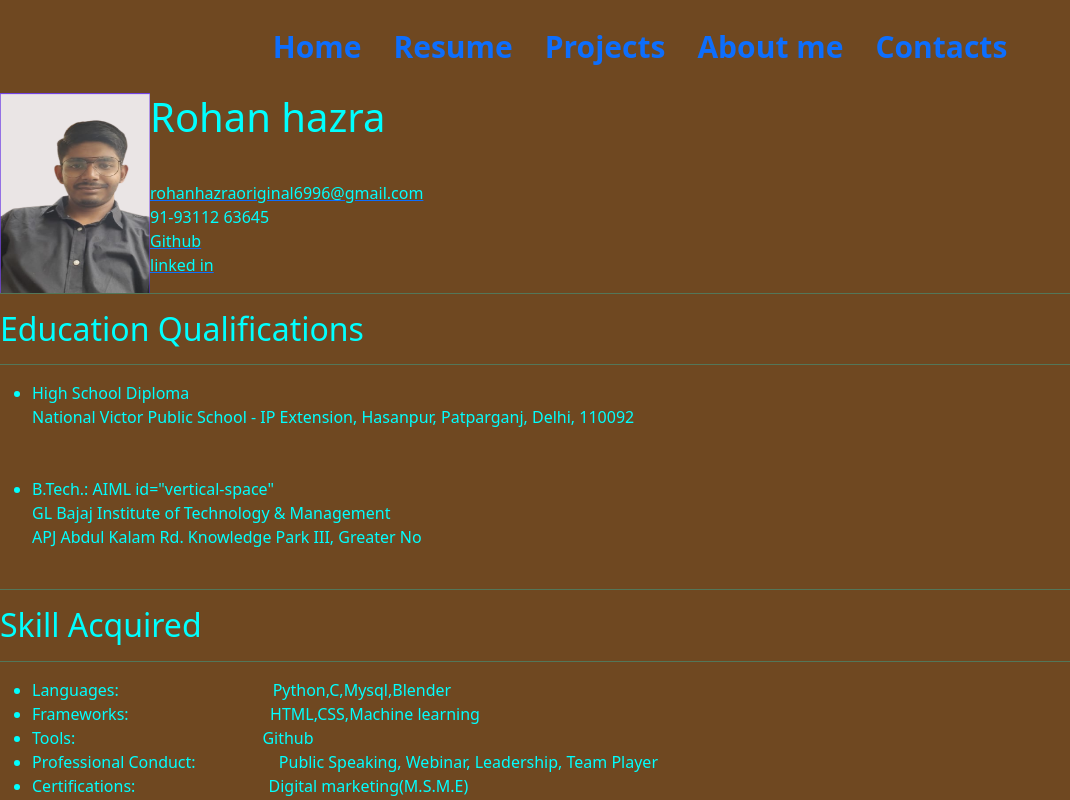
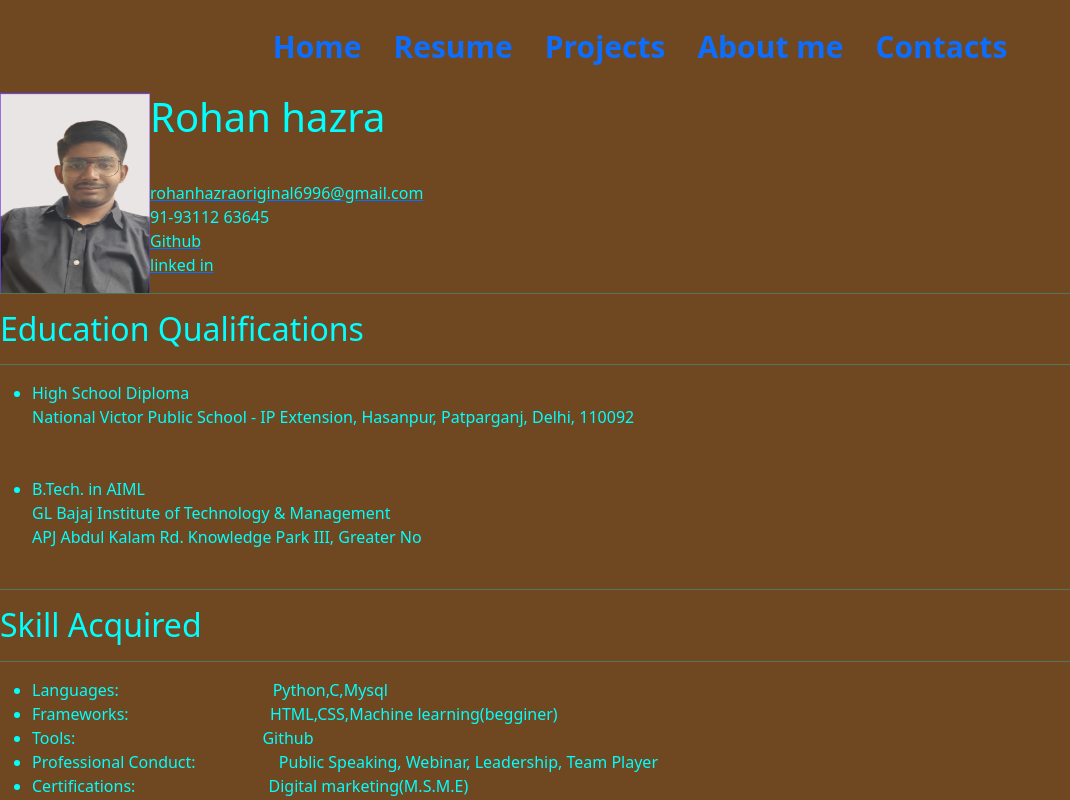
Before and after one commit to RohanHazra/rohanhazra, a plain HTML site: page resume.html in a window 1280 px wide. Shown: the top 800 px of the page, without its empty margins (0-1070 px from the left). Drawn offline with nearby package versions, Linux system fonts and the light colour scheme.

Commit message:
Update resume.html

```diff
--- a/resume.html
+++ b/resume.html
@@ -69,7 +69,7 @@ div>h1{
     National Victor Public School - IP Extension, Hasanpur, Patparganj, Delhi, 110092 <br />
   </li>
     <br /><br />
-    <li>B.Tech.: AIML id="vertical-space"<br />
+    <li>B.Tech. in AIML <br />
         GL Bajaj Institute of Technology & Management<br />
         APJ Abdul Kalam Rd. Knowledge Park III, Greater No</li><br />
     </ul>
@@ -77,8 +77,8 @@ div>h1{
 <h2>Skill Acquired</h2>
 <hr />
 <ul>
-<li><a>Languages:&nbsp;&nbsp;&nbsp;&nbsp;&nbsp;&nbsp;&nbsp;&nbsp;&nbsp;&nbsp; &nbsp;&nbsp;&nbsp;&nbsp;&nbsp;&nbsp;&nbsp;&nbsp;&nbsp;&nbsp;&nbsp;&nbsp;&nbsp;&nbsp;&nbsp;&nbsp;&nbsp;&nbsp;&nbsp;&nbsp;&nbsp;&nbsp;&nbsp;&nbsp;&nbsp;&nbsp;Python,C,Mysql,Blender</a><br /></li>
-<li><a>Frameworks:&nbsp;&nbsp;&nbsp;&nbsp;&nbsp; &nbsp;&nbsp;&nbsp;&nbsp;&nbsp;&nbsp;&nbsp;&nbsp;&nbsp;&nbsp;&nbsp;&nbsp;&nbsp;&nbsp;&nbsp;&nbsp;&nbsp;&nbsp;&nbsp;&nbsp;&nbsp;&nbsp;&nbsp;&nbsp;&nbsp;&nbsp;&nbsp;&nbsp;HTML,CSS,Machine learning</a><br /></li>
+<li><a>Languages:&nbsp;&nbsp;&nbsp;&nbsp;&nbsp;&nbsp;&nbsp;&nbsp;&nbsp;&nbsp; &nbsp;&nbsp;&nbsp;&nbsp;&nbsp;&nbsp;&nbsp;&nbsp;&nbsp;&nbsp;&nbsp;&nbsp;&nbsp;&nbsp;&nbsp;&nbsp;&nbsp;&nbsp;&nbsp;&nbsp;&nbsp;&nbsp;&nbsp;&nbsp;&nbsp;&nbsp;Python,C,Mysql</a><br /></li>
+<li><a>Frameworks:&nbsp;&nbsp;&nbsp;&nbsp;&nbsp; &nbsp;&nbsp;&nbsp;&nbsp;&nbsp;&nbsp;&nbsp;&nbsp;&nbsp;&nbsp;&nbsp;&nbsp;&nbsp;&nbsp;&nbsp;&nbsp;&nbsp;&nbsp;&nbsp;&nbsp;&nbsp;&nbsp;&nbsp;&nbsp;&nbsp;&nbsp;&nbsp;&nbsp;HTML,CSS,Machine learning(begginer)</a><br /></li>
 <li><a>Tools:&nbsp;&nbsp;&nbsp;&nbsp;&nbsp; &nbsp;&nbsp;&nbsp;&nbsp;&nbsp;&nbsp;&nbsp;&nbsp;&nbsp;&nbsp;&nbsp;&nbsp;&nbsp;&nbsp;&nbsp;&nbsp;&nbsp;&nbsp;&nbsp;&nbsp;&nbsp;&nbsp;&nbsp;&nbsp;&nbsp;&nbsp;&nbsp;&nbsp;&nbsp;&nbsp;&nbsp;&nbsp;&nbsp;&nbsp;&nbsp;&nbsp;&nbsp;&nbsp;&nbsp;Github</a><br /></li>
 <li><a>Professional Conduct:&nbsp;&nbsp;&nbsp;&nbsp;&nbsp;&nbsp;&nbsp;&nbsp;&nbsp;&nbsp;&nbsp;&nbsp;&nbsp;&nbsp;&nbsp;&nbsp;&nbsp;&nbsp;&nbsp;&nbsp;Public Speaking, Webinar, Leadership, Team Player</a><br /></li>
 <li><a>Certifications:&nbsp;&nbsp;&nbsp;&nbsp;&nbsp;&nbsp;&nbsp;&nbsp;&nbsp;&nbsp;&nbsp;&nbsp;&nbsp;&nbsp;&nbsp;&nbsp;&nbsp;&nbsp;&nbsp;&nbsp;&nbsp;&nbsp;&nbsp;&nbsp;&nbsp;&nbsp;&nbsp;&nbsp;&nbsp;&nbsp;&nbsp;&nbsp;Digital marketing(M.S.M.E)</a></li>
```
